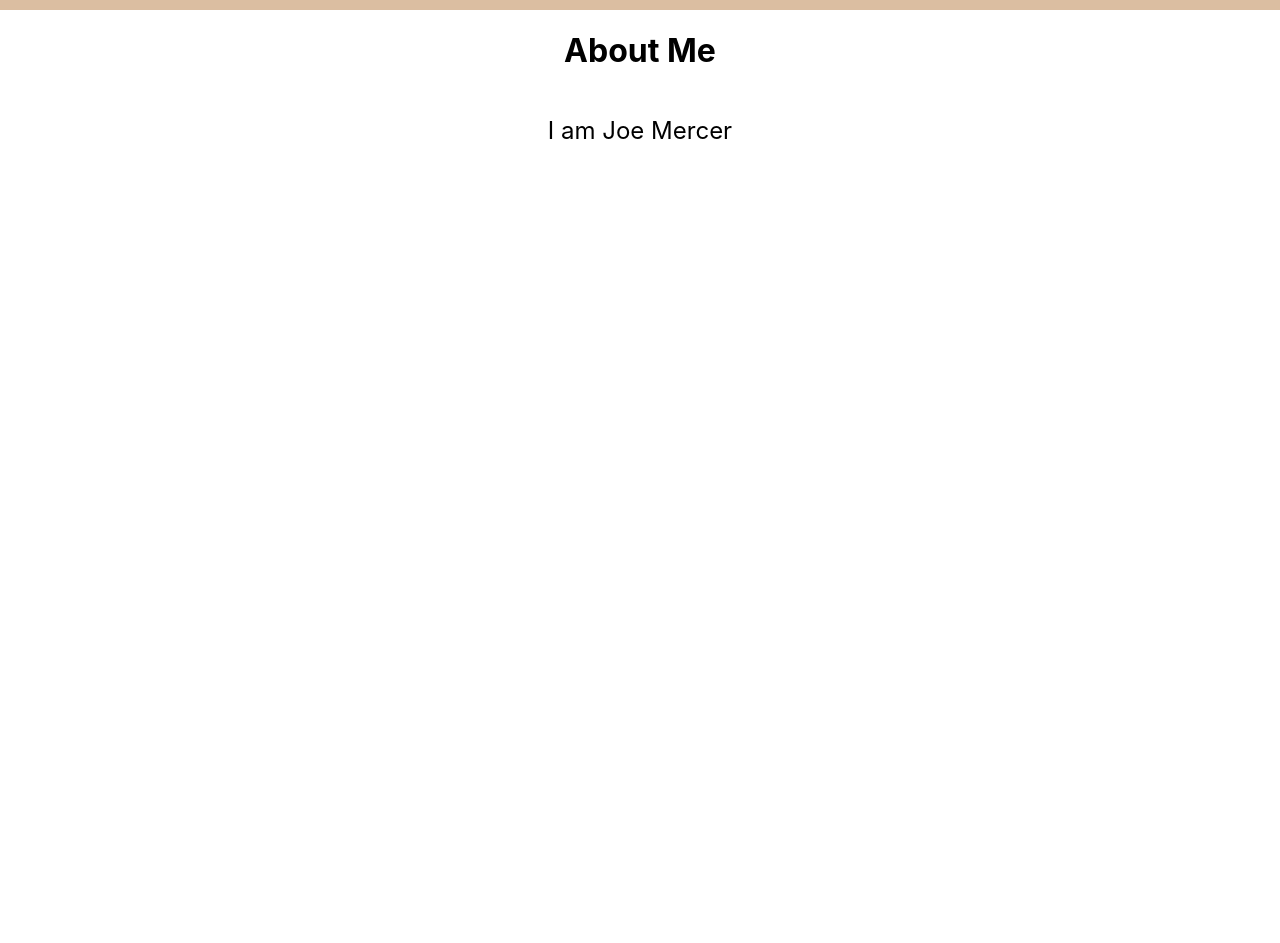
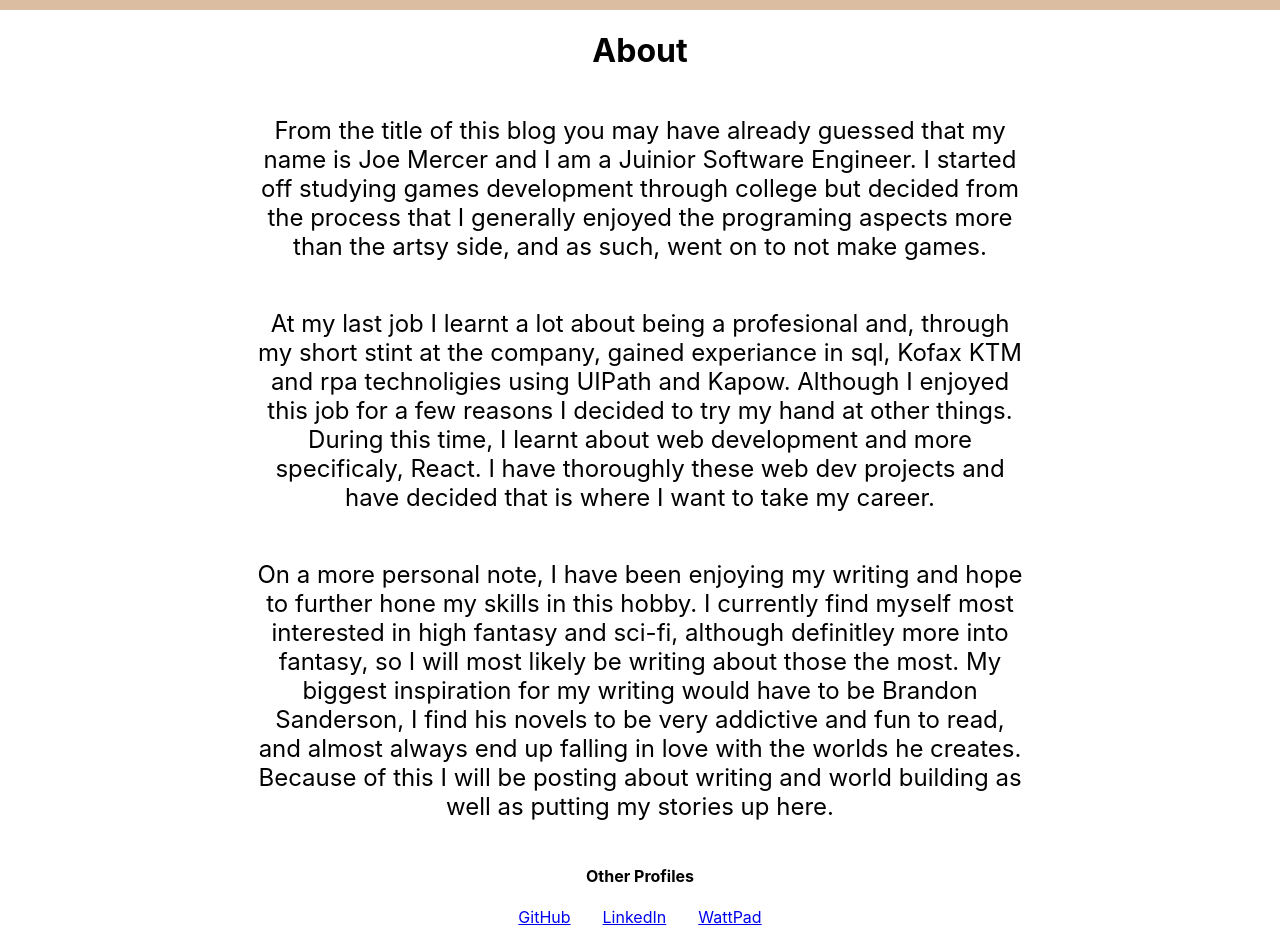
Before and after one commit to jot6000/joemercer-blog, a React (Create React App) app: page /about in a window 1280 px wide. Shown: the part 94-1037 px from the top of the page. Before the commit the page ends 800 px from the top, so only its background shows below. Built offline with nearby package versions, Linux system fonts and the light colour scheme.

Commit message:
About page content added

```diff
--- a/src/components/cards/ProjectCard.js
+++ b/src/components/cards/ProjectCard.js
@@ -17,7 +17,8 @@ class ProjectCard extends Component {
     render() {
         if (this.state.redirect === true) {
             return (
-                <Redirect to={{ pathname: '/projects/SafeNPM', state: { title: 'Safe NPM' } }} push={true}></Redirect>
+                <Redirect to={{
+                    pathname: '/projects/SafeNPM',state: { title: 'Safe NPM' } }} push={true}></Redirect>
             )
         }
         else {
--- a/src/components/pages/About.css
+++ b/src/components/pages/About.css
@@ -3,3 +3,8 @@
     flex-direction: column;
     align-items: center;
 }
+
+.aboutText{
+    text-align: center;
+    max-width: 60%;
+}
--- a/src/components/pages/About.js
+++ b/src/components/pages/About.js
@@ -5,8 +5,29 @@ class About extends Component {
     render() {
         return (
             <div className='container'>
-                <h1>About Me</h1>
-                <p>I am Joe Mercer</p>
+                <h1>About</h1>
+                <p className='aboutText'>
+                    From the title of this blog you may have already guessed that my name is Joe Mercer and I am a Juinior Software Engineer.
+                    I started off studying games development through college but decided from the process that I generally enjoyed the programing aspects more than
+                    the artsy side, and as such, went on to not make games.
+                </p>
+                <p className='aboutText'>
+                    At my last job I learnt a lot about being a profesional and, through my short stint at the company, gained experiance in sql, Kofax KTM and rpa technoligies
+                    using UIPath and Kapow. Although I enjoyed this job for a few reasons I decided to try my hand at other things. During this time, I learnt about web development
+                    and more specificaly, React. I have thoroughly these web dev projects and have decided that is where I want to take my career.
+                </p>
+                <p className='aboutText'>
+                    On a more personal note, I have been enjoying my writing and hope to further hone my skills in this hobby. I currently find myself most interested in high
+                    fantasy and sci-fi, although definitley more into fantasy, so I will most likely be writing about those the most. My biggest inspiration for my writing would
+                    have to be Brandon Sanderson, I find his novels to be very addictive and fun to read, and almost always end up falling in love with the worlds he creates.
+                    Because of this I will be posting about writing and world building as well as putting my stories up here.
+                </p>
+                <h4>Other Profiles</h4>
+                <div>
+                    <a style={{padding:'1rem'}} href="https://github.com/jot6000">GitHub</a>
+                    <a style={{padding:'1rem'}} href="https://www.linkedin.com/in/joe-mercer-214145149/">LinkedIn</a>
+                    <a style={{padding:'1rem'}} href="https://www.wattpad.com/user/JoeMercer0">WattPad</a>
+                </div>
             </div>
         );
     }
```
